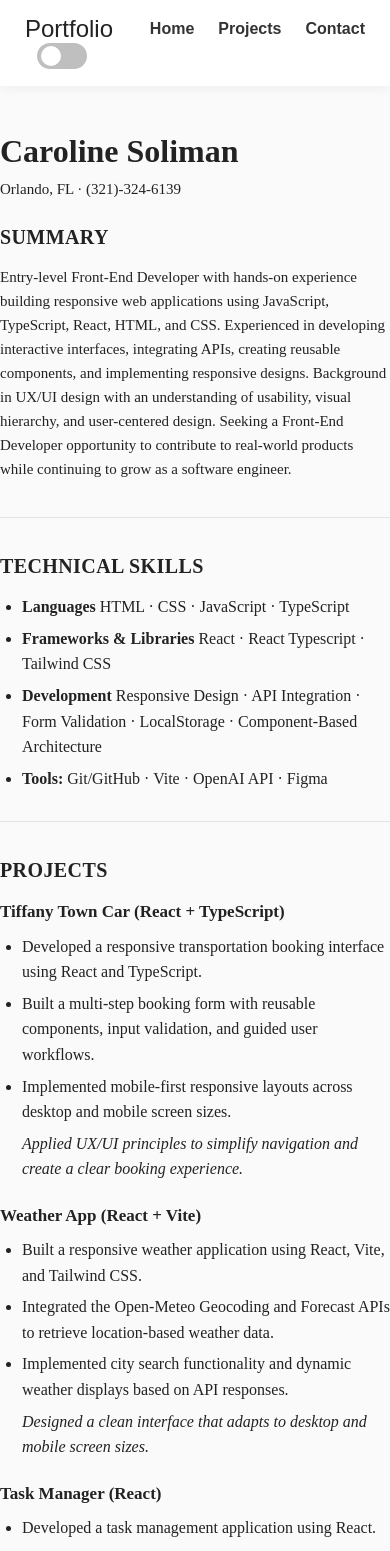
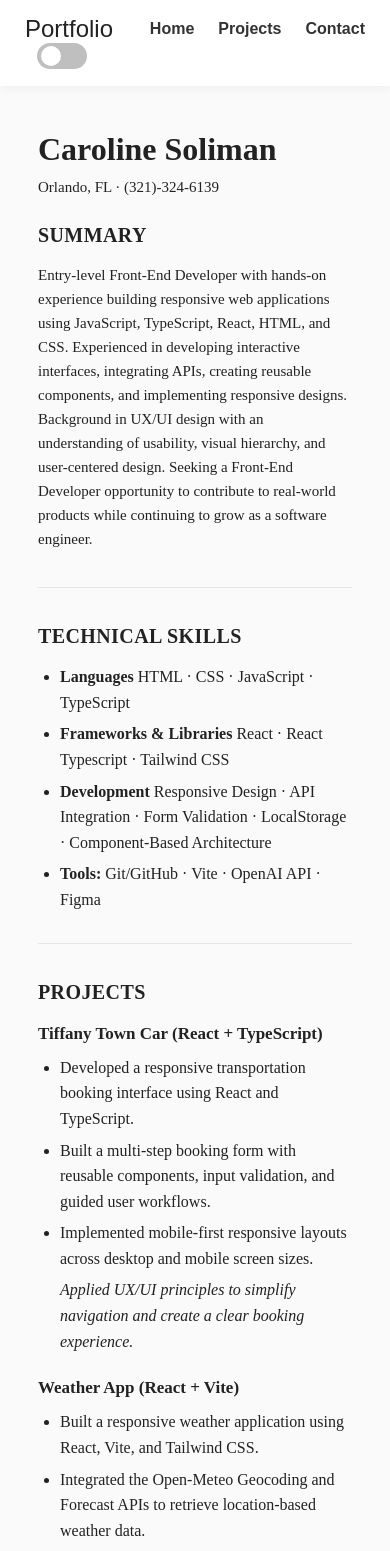
Before and after one commit to karoline-sol/Software-Engineering-portfolio, a React (Vite) app: page /Software-Engineering-portfolio/resume in a window 390 px wide. Shown: the top 1551 px of the page. Built offline with nearby package versions, Linux system fonts and the light colour scheme.

Commit message:
fixed resume layout in mobile view

```diff
--- a/my-portfolio/src/Styles/resume.css
+++ b/my-portfolio/src/Styles/resume.css
@@ -62,3 +62,11 @@ a:hover {
   text-decoration: underline;
   color: #0044cc;
 }
+
+@media screen and (max-width: 768px) {
+  .resume-container {
+    padding: 20px;
+    margin: 18px;
+  }
+
+}
--- a/my-portfolio/src/styles/resume.css
+++ /dev/null
@@ -1,64 +0,0 @@
-.resume-container{
-  max-width: 900px;
-  margin: 40px auto;
-  font-family: 'Times New Roman', Times, serif;
-  line-height: 1.6;
-
-  animation: slideIn 1s ease forwards
-
-
-}
-
-.resume-header{
-  text-align: left;
-  margin-bottom: 20px;
-}
-
-section {
-  margin-bottom: 32px;
-  padding-bottom: 24px;
-  border-bottom: 1px solid #e5e5e5;
-}
-
-h2 {
-  font-size: 20px;
-  font-weight: 600;
-  margin-bottom: 12px;
-  text-transform: uppercase;
-  letter-spacing: 0.4px;
-  color: inherit
-}
-
-/* Subheadings */
-h3 {
-  font-size: 17px;
-  margin-bottom: 6px;
-  font-weight: 600;
-  color: inherit
-}
-
-/* Lists */
-ul {
-  margin-left: 22px;
-  margin-top: 8px;
-}
-
-ul li {
-  margin-bottom: 6px;
-}
-
-/* Project blocks */
-.project {
-  margin-bottom: 20px;
-}
-
-/* Paragraph spacing */
-p {
-  margin-bottom: 12px;
-  font-size: 15px;
-}
-
-a:hover {
-  text-decoration: underline;
-  color: #0044cc;
-}
```
